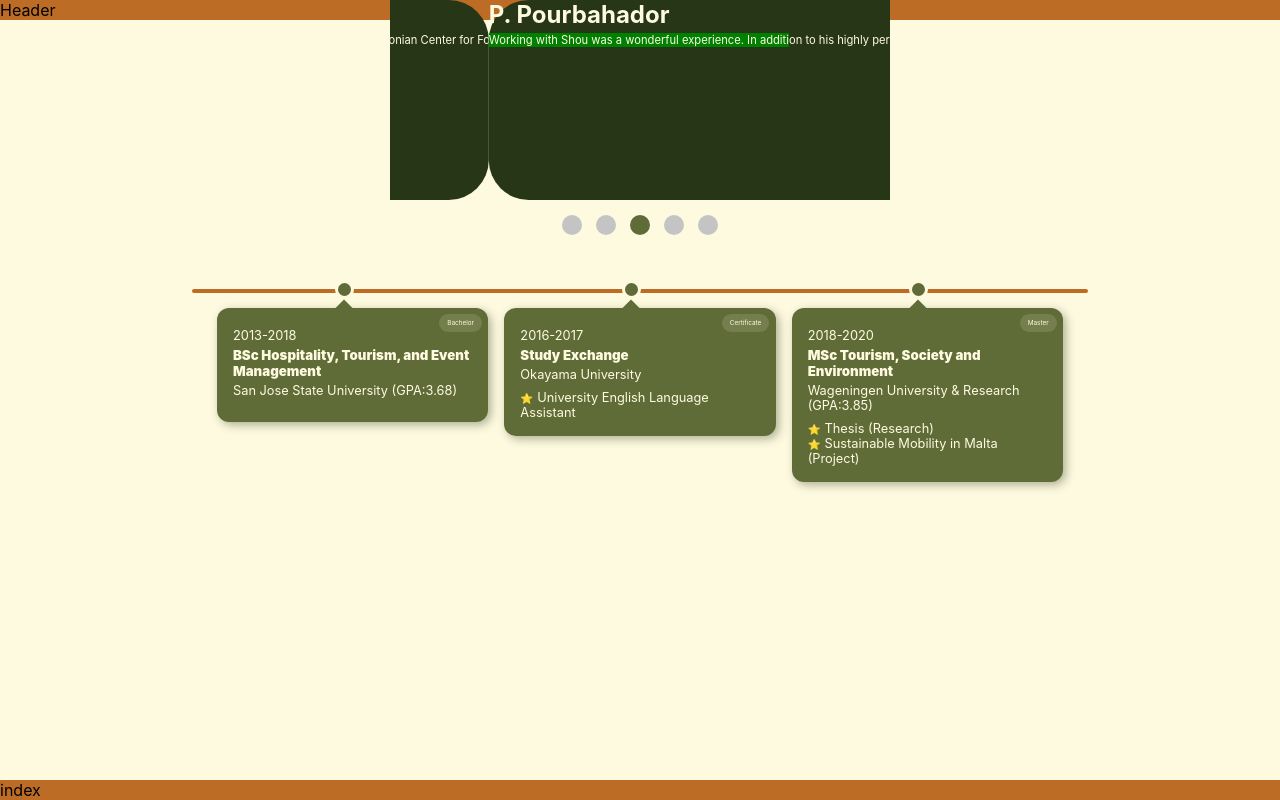
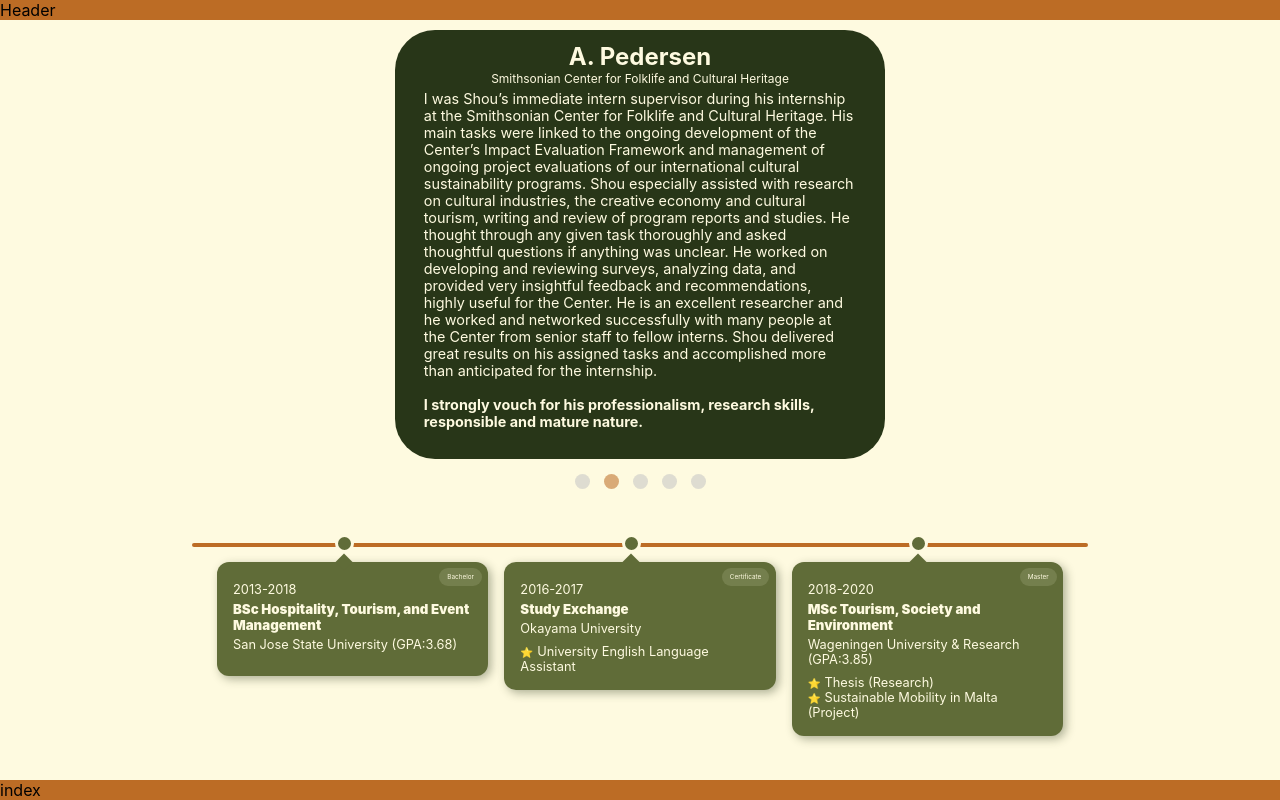
Before and after one commit to shdzhng/portfolio, a React (Create React App) app: page / in a window 1280 px wide. Built offline with nearby package versions, Linux system fonts and the light colour scheme; the HTML template or start-up script is replaced by a standard one; a web font is replaced by a local one.

Commit message:
style reference slider

```diff
--- a/src/components/ReferenceSlider/index.jsx
+++ b/src/components/ReferenceSlider/index.jsx
@@ -3,16 +3,15 @@
 import {
   Slide,
   Name,
-  Info,
   Comment,
   SlideShow,
   SlideShowSlider,
   SlideShowDots,
   SlideShowDot,
 } from './referenceSlider.styles';
+import { colors } from '../../static/colors';
 
-const colors = ['#0088FE', '#00C49F', '#FFBB28'];
-const delay = 2500;
+const DELAY = 4000;
 
 function ReferenceSlider() {
   const [index, setIndex] = useState(0);
@@ -25,17 +24,14 @@
   }
 
   useEffect(() => {
-    console.log(index);
-
     resetTimeout();
     timeoutRef.current = setTimeout(
       () =>
         setIndex((prevIndex) =>
           prevIndex === referenceData.length - 1 ? 0 : prevIndex + 1
         ),
-      delay
+      DELAY
     );
-
     return () => {
       resetTimeout();
     };
@@ -46,12 +42,32 @@
       <SlideShowSlider
         style={{ transform: `translate3d(${-index * 100}%, 0, 0)` }}
       >
-        {referenceData.map(({ name, relationship, comment }, i) => (
-          <Slide key={i}>
-            <Name>{name}</Name>
-            <Comment>{comment}</Comment>
-          </Slide>
-        ))}
+        {referenceData.map(
+          ({ name, relationship, organization, comment }, i) => (
+            <Slide key={i}>
+              <h2 style={{ color: colors.offWhite, marginTop: '0.5em' }}>
+                {name}
+              </h2>
+              <p
+                style={{
+                  marginTop: 0,
+                  fontSize: '0.75em',
+                  color: colors.offWhite,
+                }}
+              >
+                {organization}
+              </p>
+              <p
+                style={{
+                  fontSize: '0.9em',
+                  color: colors.offWhite,
+                  margin: '0 2em 2em 2em',
+                }}
+                dangerouslySetInnerHTML={{ __html: comment }}
+              />
+            </Slide>
+          )
+        )}
       </SlideShowSlider>
 
       <SlideShowDots>
--- a/src/components/ReferenceSlider/referenceSlider.styles.js
+++ b/src/components/ReferenceSlider/referenceSlider.styles.js
@@ -5,12 +5,37 @@
   margin: 0 auto;
   overflow: hidden;
   max-width: 500px;
+  margin-top: 30px;
 `;
 
 const SlideShowSlider = styled.div`
   white-space: nowrap;
-  /* display: flex; */
-  transition: ease 1000ms;
+  transition: linear 1000ms;
+  -webkit-overflow-scrolling: touch;
+`;
+
+const Slide = styled.div`
+  white-space: normal;
+  display: inline-flex;
+  flex-direction: column;
+  align-items: center;
+  height: fit-content;
+  width: 98%;
+  margin-left: 1%;
+  margin-right: 1%;
+  border-radius: 40px;
+  background-color: ${colors.darkGreen};
+`;
+
+const Name = styled.h2`
+  color: ${colors.offWhite};
+  margin: 0.25em 0;
+`;
+
+const Comment = styled.p`
+  font-size: 0.8em;
+  color: ${colors.offWhite};
+  margin: 0 2em 2em 2em;
 `;
 
 const SlideShowDots = styled.div`
@@ -19,35 +44,13 @@
 
 const SlideShowDot = styled.div`
   display: inline-block;
-  height: 20px;
-  width: 20px;
+  height: 15px;
+  width: 15px;
   border-radius: 50%;
   cursor: pointer;
   margin: 15px 7px 0px;
   background-color: ${(props) =>
-    props.active === true ? colors.oliveGreen : colors.lightGray};
-`;
-
-const Slide = styled.div`
-  display: inline-block;
-  height: 200px;
-  width: 100%;
-  border-radius: 40px;
-  background-color: ${colors.darkGreen};
-`;
-
-const Name = styled.h2`
-  color: ${colors.offWhite};
-`;
-const Info = styled.p`
-  color: ${colors.offWhite};
-`;
-
-const Comment = styled.p`
-  font-size: 0.7em;
-  width: 300px;
-  color: ${colors.offWhite};
-  background-color: green;
+    props.active === true ? colors.darkBrown : colors.lightGray}90;
 `;
 
 export {
@@ -57,6 +60,5 @@
   SlideShowDot,
   Slide,
   Name,
-  Info,
   Comment,
 };
--- a/src/index.css
+++ b/src/index.css
@@ -12,3 +12,7 @@
   margin-top: 4px;
   margin-bottom: 4px;
 }
+
+b {
+  colo: red;
+}
--- a/src/static/data.js
+++ b/src/static/data.js
@@ -53,33 +53,38 @@
 const referenceData = [
   {
     name: 'M. Golden',
-    relationship: 'manager',
+    organization: 'David Kim for Congress',
+    relationship: 'Manager',
     comment:
-      "It didn't take long for me to see how Shou is the consummate professional. His skill set is wide-ranging and multi-faceted, but that barely scratches the surface of what makes Shou such an amazing asset to our team. Shou is pro-active, kind, and beyond hard working. To be honest, I don't know where he finds the hours to be so exact and detailed on such a wide range of projects, all while pursuing multiple volunteer opportunities that make his community a better place. If you're looking for a combination of work ethic, attention to detail, reliability and heart, look no further than Shou. ",
+      "It didn't  take long for me to see how Shou is the consummate professional. His skill set is  wide-ranging and multi-faceted, but that barely scratches the surface of what makes Shou such an amazing asset to our team. Shou is pro-active, kind, and beyond hard working. To be honest, I don't know where he finds the hours to be so exact and detailed on such a wide range of projects, all while pursuing multiple volunteer opportunities that make his community a better place.</br> </br> <b> If you're looking for a combination of work ethic, attention to detail, reliability and heart, look no further than Shou. </b>",
   },
   {
     name: 'A. Pedersen',
-    relationship: 'mentor',
+    organization: 'Smithsonian Center for Folklife and Cultural Heritage',
+    relationship: 'Mentor',
     comment:
-      'I was Shou’s immediate intern supervisor during his internship at the Smithsonian Center for Folklife and Cultural Heritage. His main tasks were linked to the ongoing development of the Center’s Impact Evaluation Framework and management of ongoing project evaluations of our international cultural sustainability programs. Shou especially assisted with research on cultural industries, the creative economy and cultural tourism, writing and review of program reports and studies. He thought through any given task thoroughly and asked thoughtful questions if anything was unclear. He worked on developing and reviewing surveys, analyzing data, and provided very insightful feedback and recommendations, highly useful for the Center. He is an excellent researcher and he worked and networked successfully with many people at the Center from senior staff to fellow interns. Shou delivered great results on his assigned tasks and accomplished more than anticipated for the internship. I strongly vouch for his professionalism, research skills, responsible and mature nature.',
+      'I was Shou’s immediate intern supervisor during his internship at the Smithsonian Center for Folklife and Cultural Heritage. His main tasks were linked to the ongoing development of the Center’s Impact Evaluation Framework and management of ongoing project evaluations of our international cultural sustainability programs. Shou especially assisted with research on cultural industries, the creative economy and cultural tourism, writing and review of program reports and studies. He thought through any given task thoroughly and asked thoughtful questions if anything was unclear. He worked on developing and reviewing surveys, analyzing data, and provided very insightful feedback and recommendations, highly useful for the Center. He is an excellent researcher and he worked and networked successfully with many people at the Center from senior staff to fellow interns. Shou delivered great results on his assigned tasks and accomplished more than anticipated for the internship. </br></br> <b>I strongly vouch for his professionalism, research skills, responsible and mature nature.</b>',
   },
   {
     name: 'P. Pourbahador',
+    organization: 'Wageningen University',
     relationship: 'teammate',
     comment:
-      'Working with Shou was a wonderful experience. In addition to his highly personal potentials, he is always going beyond expectations. I worked with Shou in the same team, a multi-disciplinary group of international master students, on a consultancy project for an NGO over two months in Malta. During our time together, he was highly motivated and was all the time voluntarily took up additional tasks. Seeing creative solutions and using out of box thinking were the attributes that contributed uniquely to the team output.',
+      'Working with Shou was a wonderful experience. In addition to his highly personal potentials, he is always going beyond expectations. I worked with Shou in the same team, a multi-disciplinary group of international master students, on a consultancy project for an NGO over two months in Malta. During our time together, he was highly motivated and was all the time voluntarily took up additional tasks. </br></br> <b>Seeing creative solutions and using out of box thinking were the attributes that contributed uniquely to the team output.</b>',
   },
   {
     name: 'E. Chan',
     relationship: 'teammate',
+    organization: 'Okayama University',
     comment:
-      'Shou has shown incredibly multifaceted approach to thinking, and hard work ethics. During our stay at Okayama University which is a national university within Japan, Shou has shown in-depth understanding and hard work ethics for learning the Japanese language and culture. I worked with Shou on a few group projects together, and can vouch that Shou showed not only discipline in a group setting, but showed great leadership style and communication skills with other group members.Shou has the ability to adapt to any situation when needed and can think of new ideas that add to the discussion from a different perspective. The out of the box thinking can be seen with his passion for the arts. Shou also demonstrated a great cultural understanding and an eagerness to always learn. I was able to see that when he actively travels to other countries to learn about different mindsets and to experience life in a different perspective from a different culture. This appreciation of a global identity has helped shaped Shou into a very internationally rounded individual. ',
+      'Shou has shown incredibly multifaceted approach to thinking, and hard work ethics. During our stay at Okayama University which is a national university within Japan, Shou has shown in-depth understanding and hard work ethics for learning the Japanese language and culture. I worked with Shou on a few group projects together, and can vouch that Shou showed not only discipline in a group setting, but showed great leadership style and communication skills with other group members.Shou has the ability to adapt to any situation when needed and can think of new ideas that add to the discussion from a different perspective. The out of the box thinking can be seen with his passion for the arts. Shou also demonstrated a great cultural understanding and an eagerness to always learn. </br></br><b>This appreciation of a global identity has helped shaped Shou into a very internationally rounded individual.</b>',
   },
   {
     name: 'F. Hendricks',
     relationship: 'teammate',
+    organization: 'Wageningen University',
     comment:
-      'I worked together with Shou on a research project about improving multi-modal transport on Malta, together with 27 other students from Wageningen University. During this project, Shou shared his creative ideas on video production and used his editing skills to make the video a high-end product. Moreover, Shou is very experienced with SPSS analyses and also showed his ability to work in different teams. Shou is a hard-working, eloquent and passionate student and I enjoyed working with him. All the best!',
+      'I worked together with Shou on a research project about improving multi-modal transport on Malta, together with 27 other students from Wageningen University. During this project, Shou shared his creative ideas on video production and used his editing skills to make the video a high-end product. Moreover, Shou is very experienced with SPSS analyses and also showed his ability to work in different teams. </br></br><b>Shou is a hard-working, eloquent and passionate student and I enjoyed working with him.</b>',
   },
 ];
 
```
